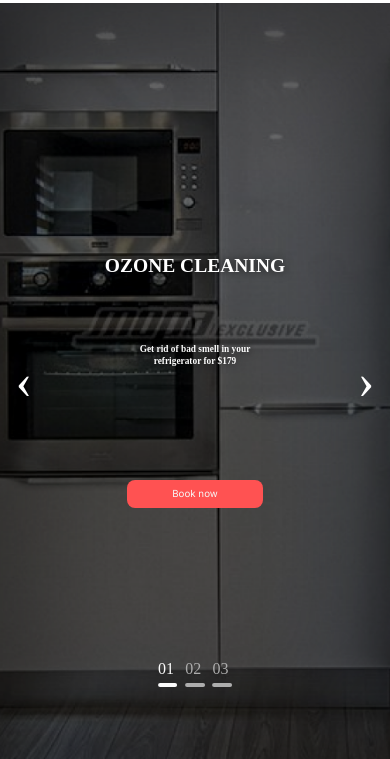
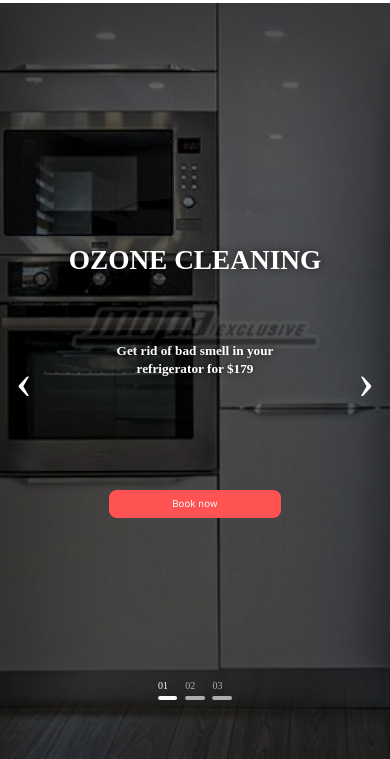
Before and after one commit to appliances-repair/appliances-repair.github.io, a plain HTML site: page index.html in a window 390 px wide. Shown: the part 85-844 px from the top of the page. Drawn offline with Linux system fonts and the light colour scheme; a web font is replaced by a local one.

Commit message:
Added vh to the pagination

```diff
--- a/main.js
+++ b/main.js
@@ -215,8 +215,8 @@ for (let i = 0; i < learnMoreButtons.length; i += 1) {
   );
 }
 
-modalMask.addEventListener("click", closeModal);
-closeModalBtn.addEventListener("click", closeModal);
+modalMask && modalMask.addEventListener("click", closeModal);
+closeModalBtn && closeModalBtn.addEventListener("click", closeModal);
 document.addEventListener(
   "keydown",
   (event) => event.key === "Escape" && closeModal()
--- a/style.css
+++ b/style.css
@@ -124,7 +124,7 @@ html, body {
 
 #carousel ol {
   position: absolute;
-  bottom: 72px;
+  bottom: 7vh;
   display: flex;
   justify-content: center;
   left: 50%;
@@ -382,6 +382,10 @@ h2#services-description {
 }
 
 @media screen and (max-width: 744px) {
+  #carousel h1 {
+    font-size: 7vw;
+  }
+
   /* SERVICES */
   h1.services-title {
     font-size: max(24px, 5vw);
@@ -441,6 +445,16 @@ h2#services-description {
   }
 }
 
+@media screen and (max-width: 500px) {
+  #carousel h3 {
+    font-size: 3.4vw;
+  }
+
+  #carousel ol li p {
+    font-size: 10px;
+  }
+}
+
 @media screen and (max-width: 400px) {
   #services-gallery {
     width: 100vw;
```
